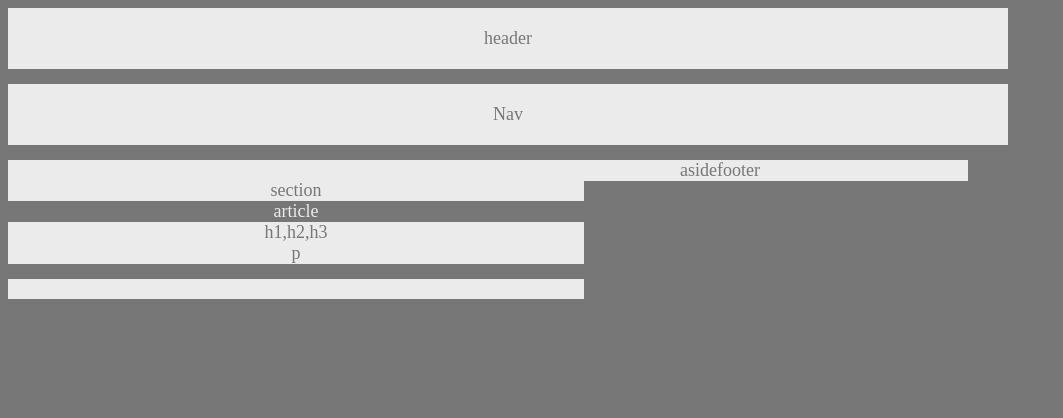
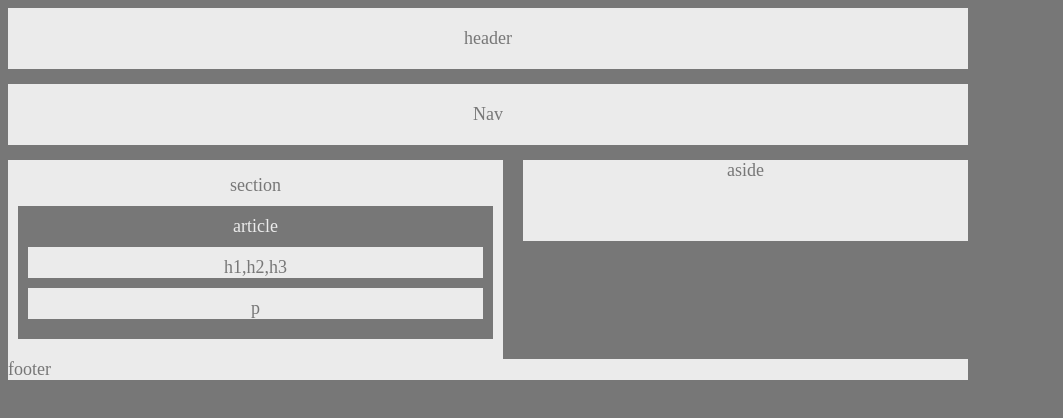
Before and after one commit to StoRm619/HW-Wireframe, a plain HTML site: page index.html in a window 1280 px wide. Shown: the whole page, without its empty margins (0-1063 px from the left). Drawn offline with Linux system fonts and the light colour scheme.

Commit message:
section and aside align correctly

```diff
--- a/index.html
+++ b/index.html
@@ -10,7 +10,7 @@
 <body>
     <header>header</header>
     <header>Nav</header>
-
+    <div>
     <section id="section">section
         <section id= "article">
             article
@@ -18,8 +18,9 @@
             <aside>p</aside>
         </section>
     </section>
+    </div>
     <section id="right">aside</section>
-    <footer class="clearfix">footer</footer>
+    <footer>footer</footer>
 </body>
 
 
--- a/style.css
+++ b/style.css
@@ -9,40 +9,44 @@ header{
     background-color: #ebebeb;
     text-align: center;
     width: 100%;
-    padding: 20px;
+    padding-top: 20px;
+    padding-bottom: 20px;
     margin-bottom: 15px;
 }
 #section{
     text-align: center;
-    padding-top: 20px;
-    padding-bottom: 20px;
-    width: 60%;
-    margin-right: 5%;
+    padding-top: 15px;
+    padding-bottom: 10px;
+    width: 495px;
     float: left;
     background-color: #ebebeb;
 }
 #article{
     color: #ebebeb;
-    padding-bottom: 15px;
+    padding-top: 10px;
+    padding-bottom: 10px;
+    margin: 10px;
     background-color: #777;
 }
 aside{
+    padding-top: 10px;
+    margin: 10px;
     color: #777;
     background-color: #ebebeb;
 }
 #right{
+    width:445px;
+    margin-left: 20px;
     float: left;
+    padding-bottom:60px;
     display: block;
-    margin-left: 5%;
     color: #777;
+    text-align: center;
     background-color: #ebebeb;
 }
-.clearfix::after{
-    content: "";
-    display: block;
-    cle
-}
 footer{
+    width: 100%;
+    float: left;
     display: block;
     color: #777;
     background-color: #ebebeb;
```
